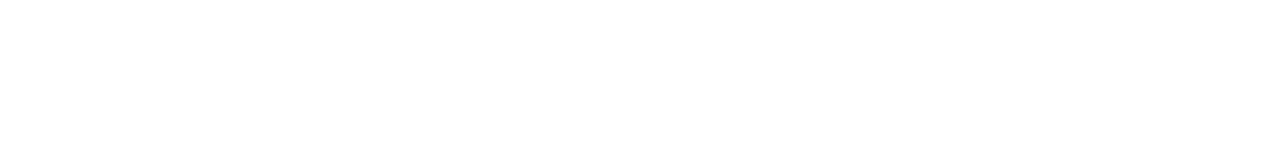
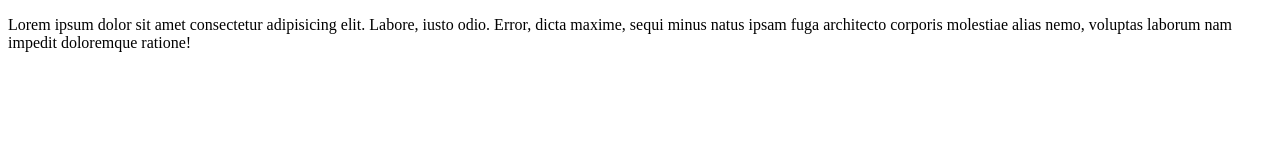
Before and after one commit to Non7-Q/frontend_ex1, a plain HTML site: page index.html in a window 1280 px wide. Drawn offline with Linux system fonts and the light colour scheme.

Commit message:
p eklendi

```diff
--- a/index.html
+++ b/index.html
@@ -5,5 +5,12 @@
     <meta name="viewport" content="width=device-width, initial-scale=1.0" />
     <title>HTML Projesi</title>
   </head>
-  <body></body>
+  <body>
+    <p>
+      Lorem ipsum dolor sit amet consectetur adipisicing elit. Labore, iusto
+      odio. Error, dicta maxime, sequi minus natus ipsam fuga architecto
+      corporis molestiae alias nemo, voluptas laborum nam impedit doloremque
+      ratione!
+    </p>
+  </body>
 </html>
```
